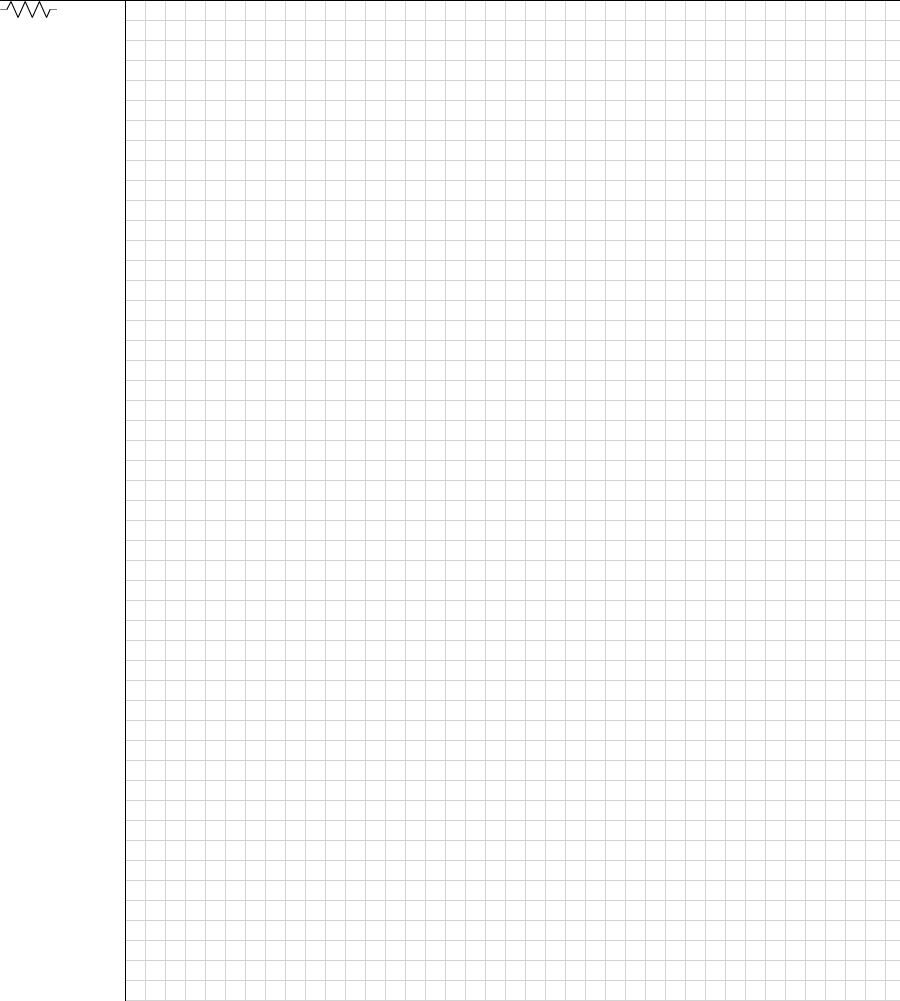
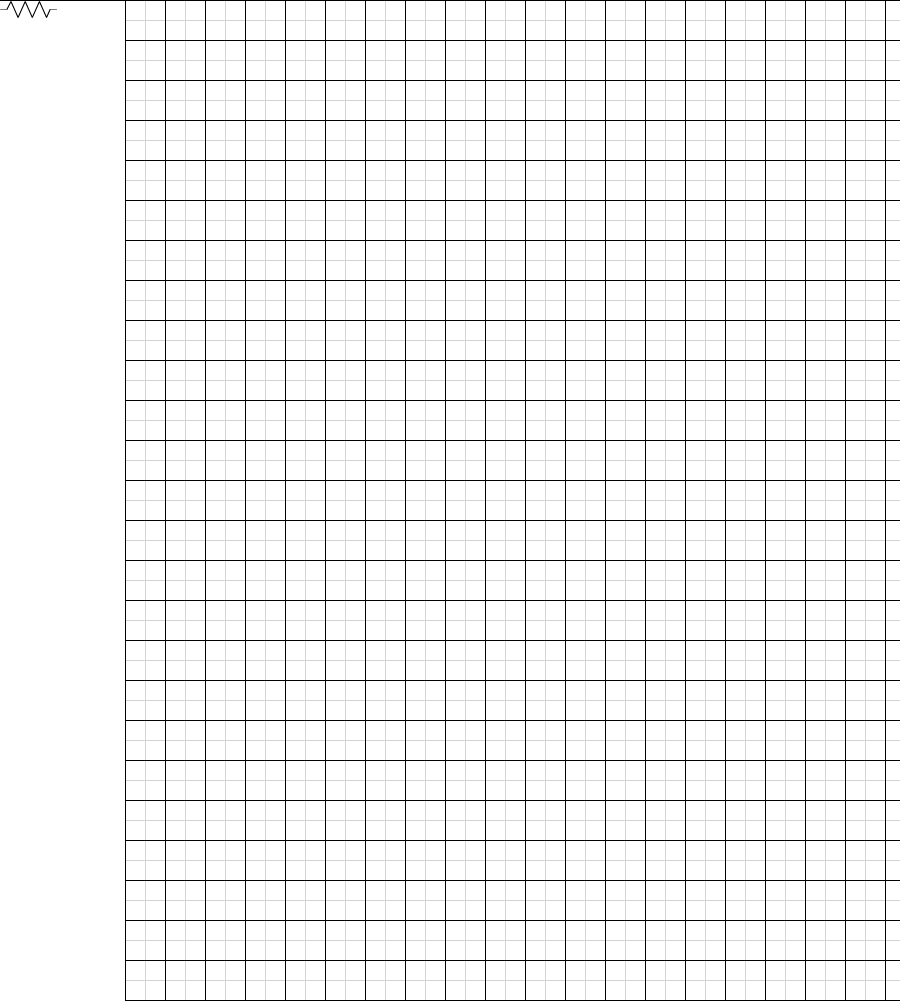
Before and after one commit to brunoeiterer/CircuiTikzGUI, an Electron app: page index.html in a window 600 px wide. Shown: the top 1001 px of the page, 900 px wide, since content can reach past the window. Drawn offline with Linux system fonts and the light colour scheme.

Commit message:
Add outer grid to circuit container

```diff
--- a/index.css
+++ b/index.css
@@ -1,5 +1,8 @@
-html,
+html {
+	height: 100%;
+}
 body {
+	height: 100%;
 	padding: 0;
 	margin: 0;
 }
@@ -10,7 +13,7 @@ body {
 
 .base-container {
 	height: 1000px;
-	width: 1627px; /* components-container + circuits-container + 2 borders of 1px */
+	width: 1727px; /* components-container + circuits-container + 2 borders of 1px */
 }
 
 .components-container {
@@ -32,13 +35,18 @@ body {
 
 .circuit-container {
 	display: grid;
+	margin: 0;
 	height: 1000px;
-	width: 1500px;
-	background: repeating-linear-gradient(90deg, transparent 0px 19px, #d3d3d3 19px 20px),
+	width: 1600px;
+	background:
+				repeating-linear-gradient(90deg, transparent 0px 39px, black 39px 40px),
+				repeating-linear-gradient( transparent 0px 39px, black 39px 40px),
+				repeating-linear-gradient(90deg, transparent 0px 19px, #d3d3d3 19px 20px),
 				repeating-linear-gradient(transparent 0px 19px, #d3d3d3 19px 20px);
 	border-style: solid;
 	border-width: 1px 1px 1px 1px;
 	border-color: black;
+	background-repeat: no-repeat;
 }
 
 header {
```
